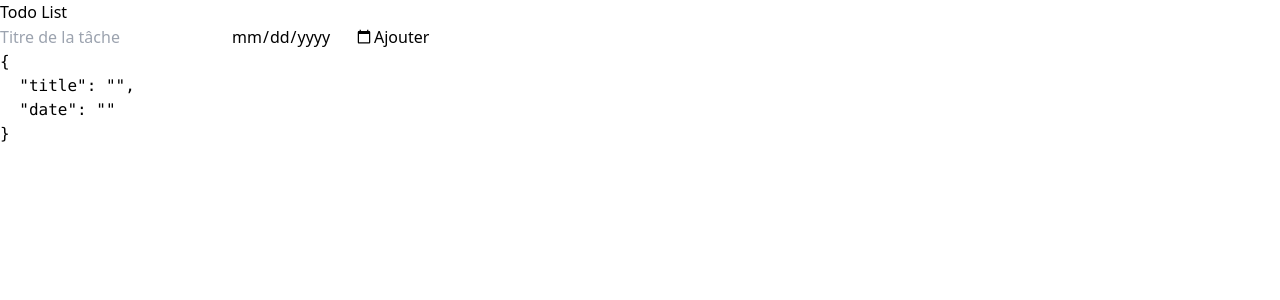
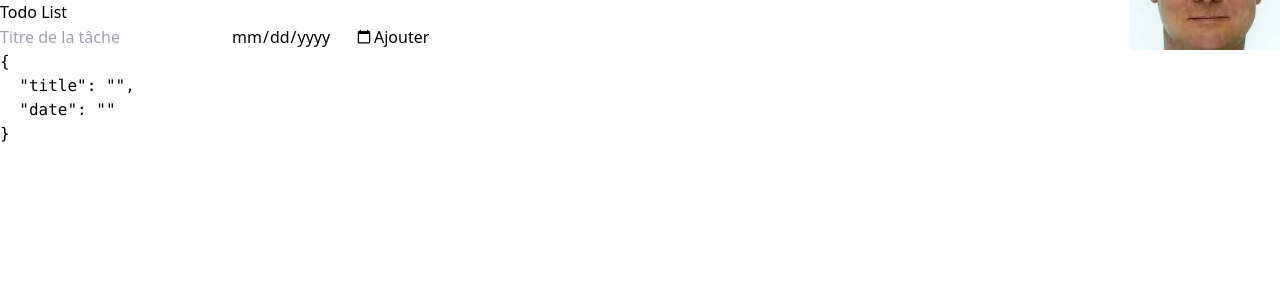
Before and after one commit to Guiton1er/devops-app, a React (Vite) app: page / in a window 1280 px wide. Shown: the top 300 px of the page. Built offline with nearby package versions, Linux system fonts and the light colour scheme.

Commit message:
mh qui fait cc

```diff
--- a/src/App.css
+++ b/src/App.css
@@ -5,8 +5,9 @@
 .capyAppear {
   transition: 2000ms;
   position: absolute;
-  z-index: 1;
-  left: -400%;
+  z-index: -1;
+  right: 0px;
+  bottom: 0px;
 }
 
 img.capyAppear {
@@ -15,11 +16,12 @@ img.capyAppear {
 
 .makeItAppear {
   position: relative;
-  z-index: 2;
+  z-index: initial;
 }
 
 .makeItAppear:hover .capyAppear {
   transition: 2000ms;
-  transform: rotate(20deg);
-  left: -300%;
+  transform: rotate(0deg);
+  right: 0px;
+  bottom: 120px;
 }
--- a/src/App.tsx
+++ b/src/App.tsx
@@ -1,5 +1,5 @@
 import { useState } from 'react'
-import capybara from './assets/capybara.png'
+import capybara from './assets/neocapy.png'
 import './App.css'
 
 type Task = {
@@ -49,7 +49,7 @@ function App() {
       <h1 className='text-teal-800 text-center p-2 text-2xl font-mono font-black mt-3'>
         Todo List
       </h1>
-      <form className='flex flex-col space-y-2 max-w-80 border p-6 shadow-lg mx-auto mt-2 rounded-md makeItAppear' onSubmit={handleSubmit}>
+      <form className='flex flex-col space-y-2 max-w-80 border p-6 shadow-lg mx-auto mt-2 rounded-md makeItAppear bg-white' onSubmit={handleSubmit}>
         <input
           type="text"
           className='border p-2 rounded-md'
```
Also changed, not shown: src/assets/neocapy.png (added).
